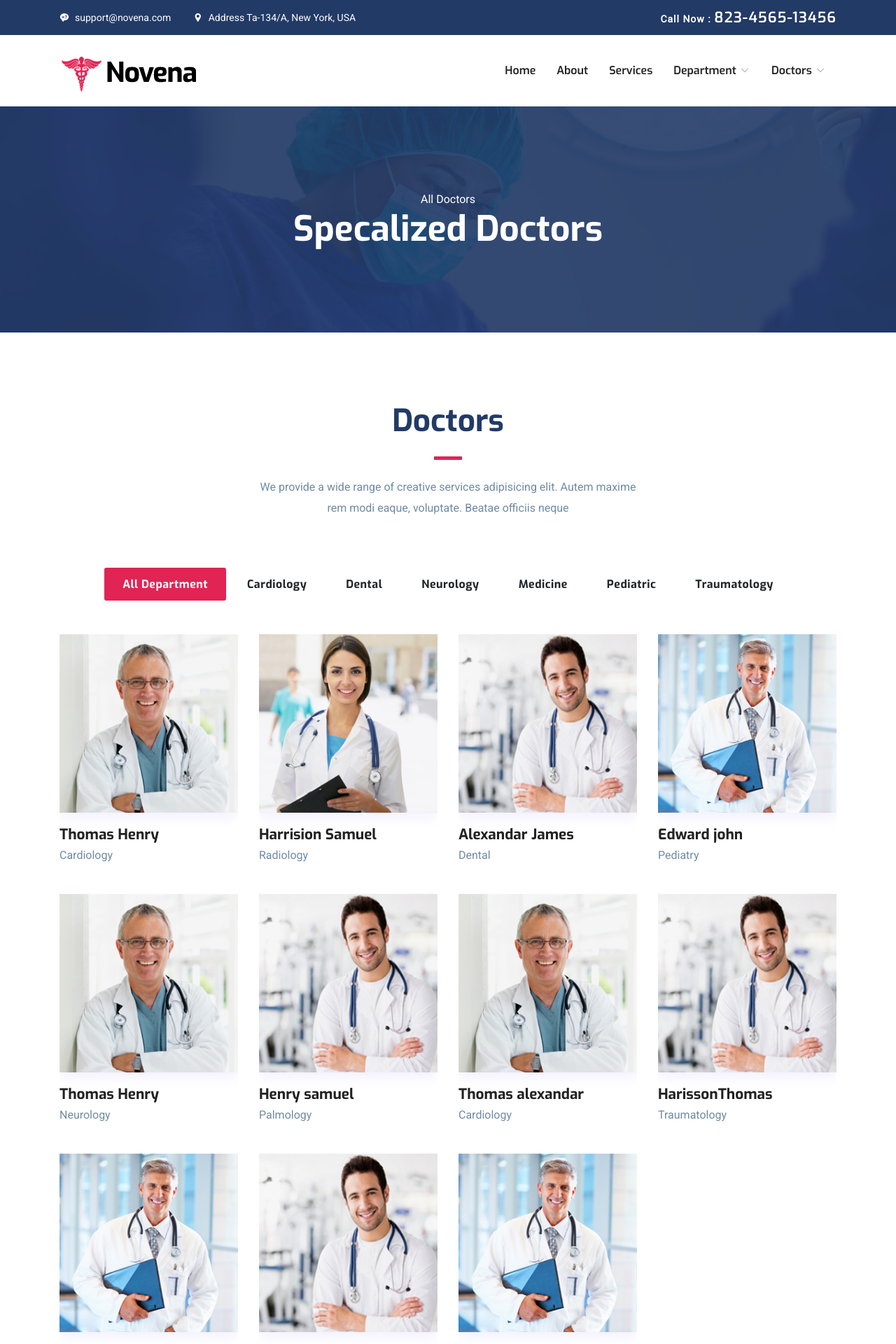
After one commit to RahatBinOamr/hospital-management, a Django app: page /doctors in a window 1280 px wide; the page is wider, and only the part inside the window is pictured. The commit adds this page. Shown: the top 1920 px of that part at 70% size. Run offline with Django 5.2, Linux system fonts and the light colour scheme; some libraries are stand-ins or nearby versions.

Commit message:
create doctor department tempates and views

```diff
--- a/core/templates/services.html
+++ b/core/templates/services.html
@@ -93,7 +93,7 @@ service-page
 				<div class="cta-content">
 					<div class="divider mb-4"></div>
 					<h2 class="mb-5 text-lg">We are pleased to offer you the <span class="title-color">chance to have the healthy</span></h2>
-					<a href="appoinment.html" class="btn btn-main-2 btn-round-full">Get appoinment<i class="icofont-simple-right  ml-2"></i></a>
+					<a href="{% url 'appointment' %}" class="btn btn-main-2 btn-round-full">Get appoinment<i class="icofont-simple-right  ml-2"></i></a>
 				</div>
 			</div>
 		</div>
--- /dev/null
+++ b/hospital/templates/doctor.html
@@ -0,0 +1,235 @@
+{% extends "base.html" %}
+{% load static %}
+{% block title %}
+doctors
+{% endblock title %}
+
+{% block content %}
+<section class="page-title bg-1">
+  <div class="overlay"></div>
+  <div class="container">
+    <div class="row">
+      <div class="col-md-12">
+        <div class="block text-center">
+          <span class="text-white">All Doctors</span>
+          <h1 class="text-capitalize mb-5 text-lg">Specalized doctors</h1>
+
+        </div>
+      </div>
+    </div>
+  </div>
+</section>
+
+
+<!-- portfolio -->
+<section class="section doctors">
+  <div class="container">
+  	  <div class="row justify-content-center">
+             <div class="col-lg-6 text-center">
+                <div class="section-title">
+                    <h2>Doctors</h2>
+                    <div class="divider mx-auto my-4"></div>
+                    <p>We provide a wide range of creative services adipisicing elit. Autem maxime rem modi eaque, voluptate. Beatae officiis neque </p>
+                </div>
+            </div>
+        </div>
+
+      <div class="col-12 text-center  mb-5">
+	        <div class="btn-group btn-group-toggle " data-toggle="buttons">
+	          <label class="btn active ">
+	            <input type="radio" name="shuffle-filter" value="all" checked="checked" />All Department
+	          </label>
+	          <label class="btn ">
+	            <input type="radio" name="shuffle-filter" value="cat1" />Cardiology
+	          </label>
+	          <label class="btn">
+	            <input type="radio" name="shuffle-filter" value="cat2" />Dental
+	          </label>
+	          <label class="btn">
+	            <input type="radio" name="shuffle-filter" value="cat3" />Neurology
+	          </label>
+	          <label class="btn">
+	            <input type="radio" name="shuffle-filter" value="cat4" />Medicine
+	          </label>
+	           <label class="btn">
+	            <input type="radio" name="shuffle-filter" value="cat5" />Pediatric
+	          </label>
+	          <label class="btn">
+	            <input type="radio" name="shuffle-filter" value="cat6" />Traumatology
+	          </label>
+	        </div>
+      </div>
+
+    <div class="row shuffle-wrapper portfolio-gallery">
+      	<div class="col-lg-3 col-sm-6 col-md-6 mb-4 shuffle-item" data-groups="[&quot;cat1&quot;,&quot;cat2&quot;]">
+	      	<div class="position-relative doctor-inner-box">
+		        <div class="doctor-profile">
+	               <div class="doctor-img">
+	               		<img src="{% static 'images/team/1.jpg' %}" alt="doctor-image" class="img-fluid w-100">
+	               </div>
+	            </div>
+                <div class="content mt-3">
+                	<h4 class="mb-0"><a href="doctor-single.html">Thomas Henry</a></h4>
+                	<p>Cardiology</p>
+                </div>
+	      	</div>
+      	</div>
+
+      <div class="col-lg-3 col-sm-6 col-md-6 mb-4 shuffle-item" data-groups="[&quot;cat2&quot;]">
+        	<div class="position-relative doctor-inner-box">
+		        <div class="doctor-profile">
+		        	<div class="doctor-img">
+		               <img src="{% static 'images/team/2.jpg' %}" alt="doctor-image" class="img-fluid w-100">
+		            </div>
+	            </div>
+                <div class="content mt-3">
+                	<h4 class="mb-0"><a href="doctor-single.html">Harrision Samuel</a></h4>
+                	<p>Radiology</p>
+                </div>
+	      	</div>
+      </div>
+
+      <div class="col-lg-3 col-sm-6 col-md-6 mb-4 shuffle-item" data-groups="[&quot;cat3&quot;]">
+        	<div class="position-relative doctor-inner-box">
+		        <div class="doctor-profile">
+		        	<div class="doctor-img">
+		               <img src="{% static 'images/team/3.jpg' %}" alt="doctor-image" class="img-fluid w-100">
+		            </div>
+	            </div>
+                <div class="content mt-3">
+                	<h4 class="mb-0"><a href="doctor-single.html">Alexandar James</a></h4>
+                	<p>Dental</p>
+                </div>
+	      	</div>
+      </div>
+
+      <div class="col-lg-3 col-sm-6 col-md-6 mb-4 shuffle-item" data-groups="[&quot;cat3&quot;,&quot;cat4&quot;]">
+        	<div class="position-relative doctor-inner-box">
+		        <div class="doctor-profile">
+		        	<div class="doctor-img">
+		               <img src="{% static 'images/team/4.jpg' %}" alt="doctor-image" class="img-fluid w-100">
+		            </div>
+	            </div>
+                <div class="content mt-3">
+                	<h4 class="mb-0"><a href="doctor-single.html">Edward john</a></h4>
+                	<p>Pediatry</p>
+                </div>
+	      	</div>
+      </div>
+
+      	<div class="col-lg-3 col-sm-6 col-md-6 mb-4 shuffle-item" data-groups="[&quot;cat5&quot;]">
+        	<div class="position-relative doctor-inner-box">
+		        <div class="doctor-profile">
+		        	<div class="doctor-img">
+		               <img src="{% static 'images/team/1.jpg' %}" alt="doctor-image" class="img-fluid w-100">
+		            </div>
+	            </div>
+                <div class="content mt-3">
+                	<h4 class="mb-0"><a href="doctor-single.html">Thomas Henry</a></h4>
+                	<p>Neurology</p>
+                </div>
+	      	</div>
+      	</div>
+
+      <div class="col-lg-3 col-sm-6 col-md-6 mb-4 shuffle-item" data-groups="[&quot;cat6&quot;]">
+       		 <div class="position-relative doctor-inner-box">
+		        <div class="doctor-profile">
+		        	<div class="doctor-img">
+		               <img src="{% static 'images/team/3.jpg' %}" alt="doctor-image" class="img-fluid w-100">
+		            </div>
+	            </div>
+                <div class="content mt-3">
+                	<h4 class="mb-0"><a href="doctor-single.html">Henry samuel</a></h4>
+                	<p>Palmology</p>
+                </div>
+	      	</div>
+      </div>
+
+      <div class="col-lg-3 col-sm-6 col-md-6 mb-4 shuffle-item" data-groups="[&quot;cat4&quot;]">
+        	<div class="position-relative doctor-inner-box">
+		        <div class="doctor-profile">
+		        	<div class="doctor-img">
+		               <img src="{% static 'images/team/1.jpg' %}" alt="doctor-image" class="img-fluid w-100">
+		            </div>
+	            </div>
+                <div class="content mt-3">
+                	<h4 class="mb-0"><a href="doctor-single.html">Thomas alexandar</a></h4>
+                	<p>Cardiology</p>
+                </div>
+	        </div>
+      </div>
+
+      <div class="col-lg-3 col-sm-6 col-md-6 mb-4 shuffle-item" data-groups="[&quot;cat5&quot;,&quot;cat6&quot;,&quot;cat1&quot;]">
+        	<div class="position-relative doctor-inner-box">
+		        <div class="doctor-profile">
+		        	<div class="doctor-img">
+		               <img src="{% static 'images/team/3.jpg' %}" alt="doctor-image" class="img-fluid w-100">
+		             </div>
+	             </div>
+                <div class="content mt-3">
+                	<h4 class="mb-0"><a href="doctor-single.html">HarissonThomas </a></h4>
+                	<p>Traumatology</p>
+                </div>
+	      	</div>
+      </div>
+
+      <div class="col-lg-3 col-sm-6 col-md-6 mb-4 shuffle-item illustration" data-groups="[&quot;cat2&quot;]">
+        	<div class="position-relative doctor-inner-box">
+		        <div class="doctor-profile">
+		        	<div class="doctor-img">
+		               <img src="{% static 'images/team/4.jpg' %}" alt="doctor-image" class="img-fluid w-100">
+		            </div>
+	            </div>
+                <div class="content mt-3">
+                	<h4 class="mb-0"><a href="doctor-single.html">Jonas Thomson</a></h4>
+                	<p>Cardiology</p>
+                </div>
+	      	</div>
+        </div>
+
+         <div class="col-lg-3 col-sm-6 col-md-6 mb-4 shuffle-item" data-groups="[&quot;cat5&quot;,&quot;cat6&quot;,&quot;cat1&quot;]">
+        	<div class="position-relative doctor-inner-box">
+		        <div class="doctor-profile">
+		        	<div class="doctor-img">
+		               <img src="{% static 'images/team/3.jpg' %}" alt="doctor-image" class="img-fluid w-100">
+		            </div>
+	            </div>
+                <div class="content mt-3">
+                	<h4 class="mb-0"><a href="doctor-single.html">Henry Forth</a></h4>
+                	<p>hematology</p>
+                </div>
+	      	</div>
+      </div>
+
+      <div class="col-lg-3 col-sm-6 col-md-6 mb-4 shuffle-item illustration" data-groups="[&quot;cat2&quot;]">
+        	<div class="position-relative doctor-inner-box">
+		        <div class="doctor-profile">
+		        	<div class="doctor-img">
+		               <img src="{% static 'images/team/4.jpg' %}" alt="doctor-image" class="img-fluid w-100">
+		             </div>
+	             </div>
+                <div class="content mt-3">
+                	<h4 class="mb-0"><a href="doctor-single.html">Thomas Henry</a></h4>
+                	<p>Dental</p>
+                </div>
+	      	</div>
+        </div>
+    </div>
+  </div>
+</section>
+<!-- /portfolio -->
+<section class="section cta-page">
+	<div class="container">
+		<div class="row">
+			<div class="col-lg-7">
+				<div class="cta-content">
+					<div class="divider mb-4"></div>
+					<h2 class="mb-5 text-lg">We are pleased to offer you the <span class="title-color">chance to have the healthy</span></h2>
+					<a href="{% url 'appointment' %}" class="btn btn-main-2 btn-round-full">Get appoinment<i class="icofont-simple-right  ml-2"></i></a>
+				</div>
+			</div>
+		</div>
+	</div>
+</section>
+
+{% endblock content %}
--- a/hospital/urls.py
+++ b/hospital/urls.py
@@ -1,5 +1,13 @@
 from django.urls import path
-from .views import appointment_page
+from .views import appointment_page,doctor_page,single_doctor_page,department_page,single_department_page
+
+
+
 urlpatterns =[
-  path('appointment',appointment_page, name='appointment')
+  path('appointment',appointment_page, name='appointment'),
+  path('doctors',doctor_page, name='doctors'),
+  path('doctor', single_doctor_page, name='doctor'),
+  path('departments', department_page, name='departments'),
+  path('department', single_department_page,name='department'),
+
 ]
--- a/hospital/views.py
+++ b/hospital/views.py
@@ -3,3 +3,17 @@ from django.shortcuts import render
 # Create your views here.
 def appointment_page(request):
   return render(request, 'appointment.html')
+
+def doctor_page(request):
+  return render(request, 'doctor.html')
+
+
+def single_doctor_page(request):
+  return render(request, 'single_doctor.html')
+
+
+def department_page(request):
+  return render(request, 'department.html')
+
+def single_department_page(request):
+  return render(request, 'single_department.html')
--- a/templates/base.html
+++ b/templates/base.html
@@ -75,29 +75,21 @@
 			    <li class="nav-item dropdown">
 					<a class="nav-link dropdown-toggle" href="department.html" id="dropdown02" data-toggle="dropdown" aria-haspopup="true" aria-expanded="false">Department <i class="icofont-thin-down"></i></a>
 					<ul class="dropdown-menu" aria-labelledby="dropdown02">
-						<li><a class="dropdown-item" href="department.html">Departments</a></li>
-						<li><a class="dropdown-item" href="department-single.html">Department Single</a></li>
+						<li><a class="dropdown-item" href="{% url 'departments' %}">Departments</a></li>
+						<li><a class="dropdown-item" href="{% url 'department' %}">Department Single</a></li>
 					</ul>
 			  	</li>
 
 			  	<li class="nav-item dropdown">
 					<a class="nav-link dropdown-toggle" href="doctor.html" id="dropdown03" data-toggle="dropdown" aria-haspopup="true" aria-expanded="false">Doctors <i class="icofont-thin-down"></i></a>
 					<ul class="dropdown-menu" aria-labelledby="dropdown03">
-						<li><a class="dropdown-item" href="doctor.html">Doctors</a></li>
-						<li><a class="dropdown-item" href="doctor-single.html">Doctor Single</a></li>
+						<li><a class="dropdown-item" href="{% url 'doctors' %}">Doctors</a></li>
+						<li><a class="dropdown-item" href="{% url 'doctor' %}">Doctor Single</a></li>
 						<li><a class="dropdown-item" href="{% url 'appointment' %}">Appoinment</a></li>
 					</ul>
 			  	</li>
 
-			   <li class="nav-item dropdown">
-					<a class="nav-link dropdown-toggle" href="blog-sidebar.html" id="dropdown05" data-toggle="dropdown" aria-haspopup="true" aria-expanded="false">Blog <i class="icofont-thin-down"></i></a>
-					<ul class="dropdown-menu" aria-labelledby="dropdown05">
-						<li><a class="dropdown-item" href="blog-sidebar.html">Blog with Sidebar</a></li>
 
-						<li><a class="dropdown-item" href="blog-single.html">Blog Single</a></li>
-					</ul>
-			  	</li>
-			   <li class="nav-item"><a class="nav-link" href="{% url 'contact' %}">Contact</a></li>
 			</ul>
 		  </div>
 		</div>
```
Also changed, not shown: hospital/templates/department.html (added, +107 -0 lines), hospital/templates/single_department.html (added, +86 -0 lines), hospital/templates/single_doctor.html (added, +152 -0 lines).
